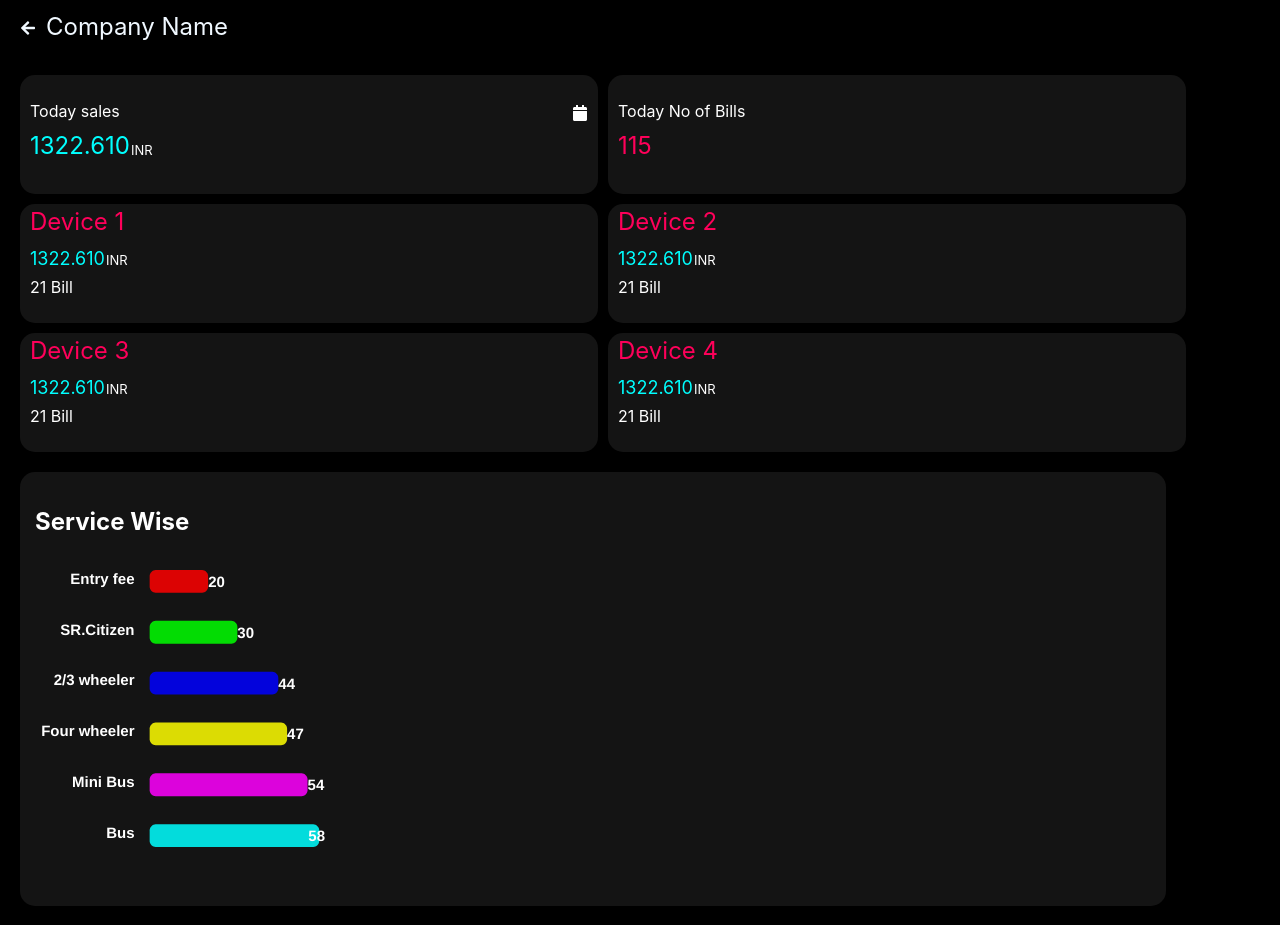
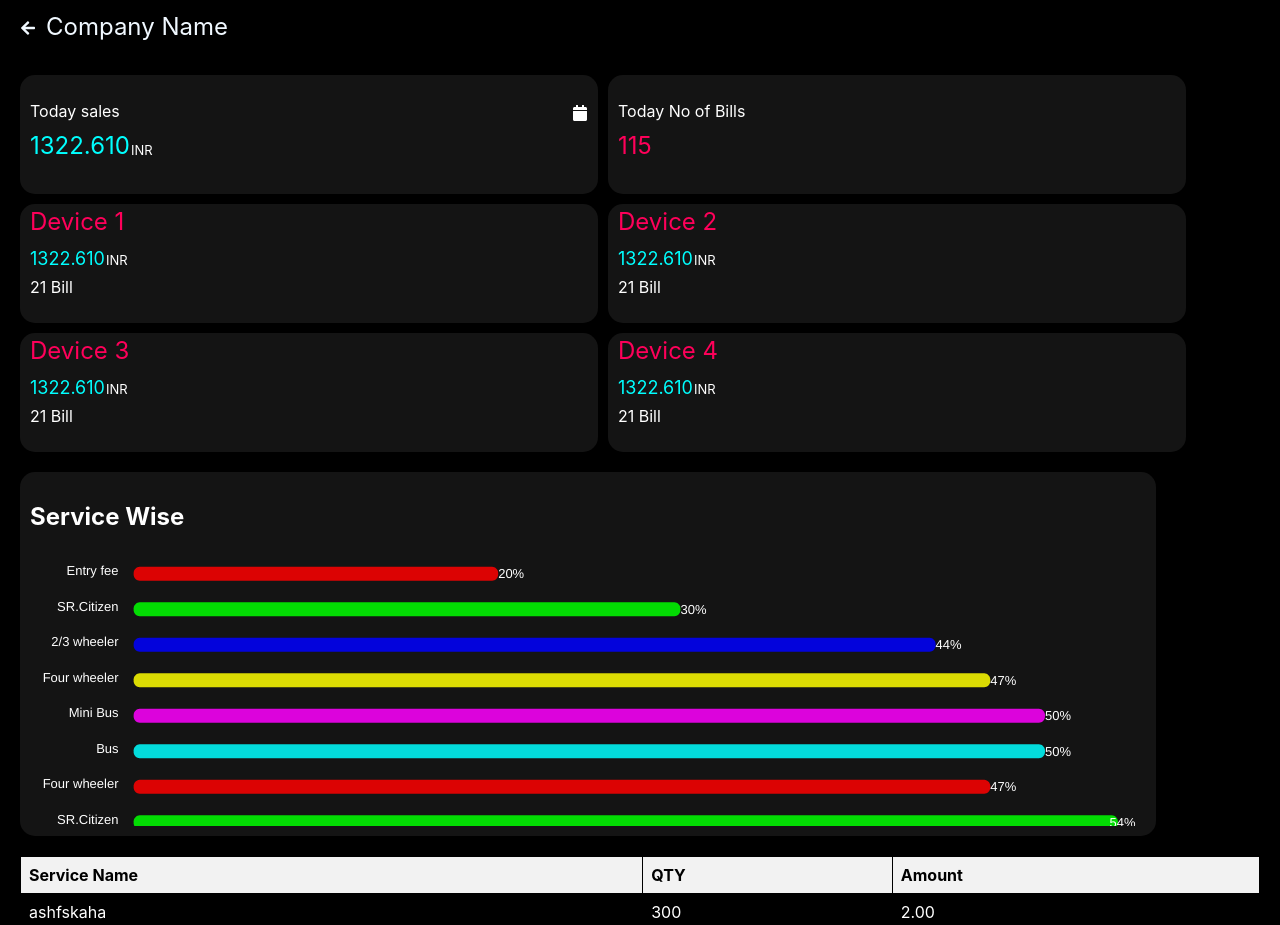
Before and after one commit to reejavijin2002/companynamefigma, a React (Create React App) app: page /companyname in a window 1280 px wide. Shown: the top 925 px of the page. Built offline with nearby package versions, Linux system fonts and the light colour scheme.

Commit message:
servicewise design changed

```diff
--- a/src/components/companyname/Companyname.jsx
+++ b/src/components/companyname/Companyname.jsx
@@ -1,19 +1,40 @@
 import React, { useEffect, useRef } from "react";
 import "./companyname.css";
 import { FaArrowLeft, FaCalendar } from "react-icons/fa";
-import ApexCharts from 'apexcharts';
+import ApexCharts from "apexcharts";
 
 const Companyname = () => {
   const chartRef = useRef(null);
 
   useEffect(() => {
+    const dataWithExtraContent = ['20%', '30%', '44%', '47%', '50%', '50%', '47%', '54%', '50%', '30%'];
+
+
+    const formattedData = dataWithExtraContent.map(item => parseInt(item.replace('%', '')));
+
+    const categories = ['Entry fee', 'SR.Citizen', '2/3 wheeler', 'Four wheeler', 'Mini Bus', 'Bus', 'Four wheeler', 'SR.Citizen', 'Mini Bus', 'Entry fee'];
+
     const options = {
         series: [{
-        data: ['20%', '30%', '44%', '47%', '54%', '58%']
+            data: formattedData
         }],
         chart: {
+            zoom: {
+                enabled: true,
+                type: 'x',
+                resetIcon: {
+                    offsetX: -10,
+                    offsetY: 0,
+                    fillColor: '#fff',
+                    strokeColor: '#37474F'
+                },
+                selection: {
+                    background: '#90CAF9',
+                    border: '#0D47A1'
+                }
+            },
             type: 'bar',
-        height: 350,
+            height: 400,
             toolbar: {
                 show: false
             }
@@ -23,34 +44,43 @@ const Companyname = () => {
             borderRadius: 6,
             horizontal: true,
             distributed: true,
+            rangeBarOverlap: true,
             dataLabels: {
-            position: '',
-            formatter: function(val, opts) {
-              return val;
-            }
+                position: 'top',
+                maxItems: 100,
+                hideOverflowingLabels: true,
+                position: 'end',
             },
-          barHeight: '45%', // Adjust the thickness of the bars
-
+            barHeight: '40%',
+            barWidth: '50%',
         }
         },
         dataLabels: {
           enabled: true,
           textAnchor: 'start',
-        offsetX: 6,
+
           style: {
               colors: ['#fff'],
-          paddingRight: ['10px'] ,
-          fontSize: '15px',
-          fontWeight: 600,
+              paddingRight: '0px',
+              fontSize: '13px',
+              fontWeight: 500,
+              marginLeft:'20px'
+          },
+          formatter: function(val) {
+            return val + '% ';
+
+          },
+          offsetX: 1000
       }
-      },
+
+,
         xaxis: {
             labels: {
                 show: false,
                 style: {
                     colors: '#fff',
-            fontSize: '15px',
-            fontWeight: 600,
+                    fontSize: '13px',
+                    fontWeight: 500,
                 }
             },
             axisBorder: {
@@ -59,17 +89,15 @@ const Companyname = () => {
             axisTicks: {
                 show: false
             },
-        categories: ['Entry fee', 'SR.Citizen', '2/3 wheeler', 'Four wheeler', 'Mini Bus', 'Bus']
-
+            categories: categories
         },
         yaxis: {
             labels: {
                 show: true,
                 style: {
                     colors: '#fff',
-            fontSize: '15px',
-            fontWeight: 600,
-
+                    fontSize: '13px',
+                    fontWeight: 500,
                 },
                 opposite: true
             },
@@ -87,25 +115,15 @@ const Companyname = () => {
     };
 
 
-
-
-
-
-
-
-
     const chart = new ApexCharts(chartRef.current, options);
     chart.render();
 
-
     return () => {
-
       if (chart) {
         chart.destroy();
       }
     };
   }, []);
-
 
   return (
     <div className="companymain">
@@ -141,7 +159,6 @@ const Companyname = () => {
             <p className="bodysubp21">INR</p>
           </div>
           <p className="bodysubp21bill">21 Bill</p>
-
         </div>
         <div className="bodycompany2">
           <p className="device">Device 2</p>
@@ -150,7 +167,6 @@ const Companyname = () => {
             <p className="bodysubp21">INR</p>
           </div>
           <p className="bodysubp21bill">21 Bill</p>
-
         </div>
       </div>
       <div className="layoutcompany">
@@ -161,7 +177,6 @@ const Companyname = () => {
             <p className="bodysubp21">INR</p>
           </div>
           <p className="bodysubp21bill">21 Bill</p>
-
         </div>
         <div className="bodycompany2">
           <p className="device">Device 4</p>
@@ -170,17 +185,19 @@ const Companyname = () => {
             <p className="bodysubp21">INR</p>
           </div>
           <p className="bodysubp21bill">21 Bill</p>
-
         </div>
       </div>
       <div className="servicewise">
         <h2>Service Wise</h2>
         <div className="servicewisesub">
+          <div
+            className="chart-container"
+            style={{ height: "300px", overflowY: "auto" ,width:"100%"}}
+          >
+            <div id="chart" ref={chartRef}></div>
+          </div>{" "}
 
-          <div id="chart" ref={chartRef} className="sub1"/>
-          <div className="sub3"></div>
         </div>
-
       </div>
       <table>
         <thead>
@@ -235,9 +252,6 @@ const Companyname = () => {
           </tr>
         </tbody>
       </table>
-
-
-
     </div>
   );
 };
--- a/src/components/companyname/companyname.css
+++ b/src/components/companyname/companyname.css
@@ -134,7 +134,7 @@
     }
 
     .servicewise {
-        padding: 15px;
+        padding: 10px;
         width: 90%;
         background-color: #141414;
         margin-top: 20px;
@@ -147,7 +147,8 @@
 
     .servicewisesub {
         display: flex;
-        margin-top: -30px;
+        margin-top: -25px;
+        width: 100%;
     }
 
     .servicewisesub p {
```
Lines whose indentation alone changed are shown as unchanged.
